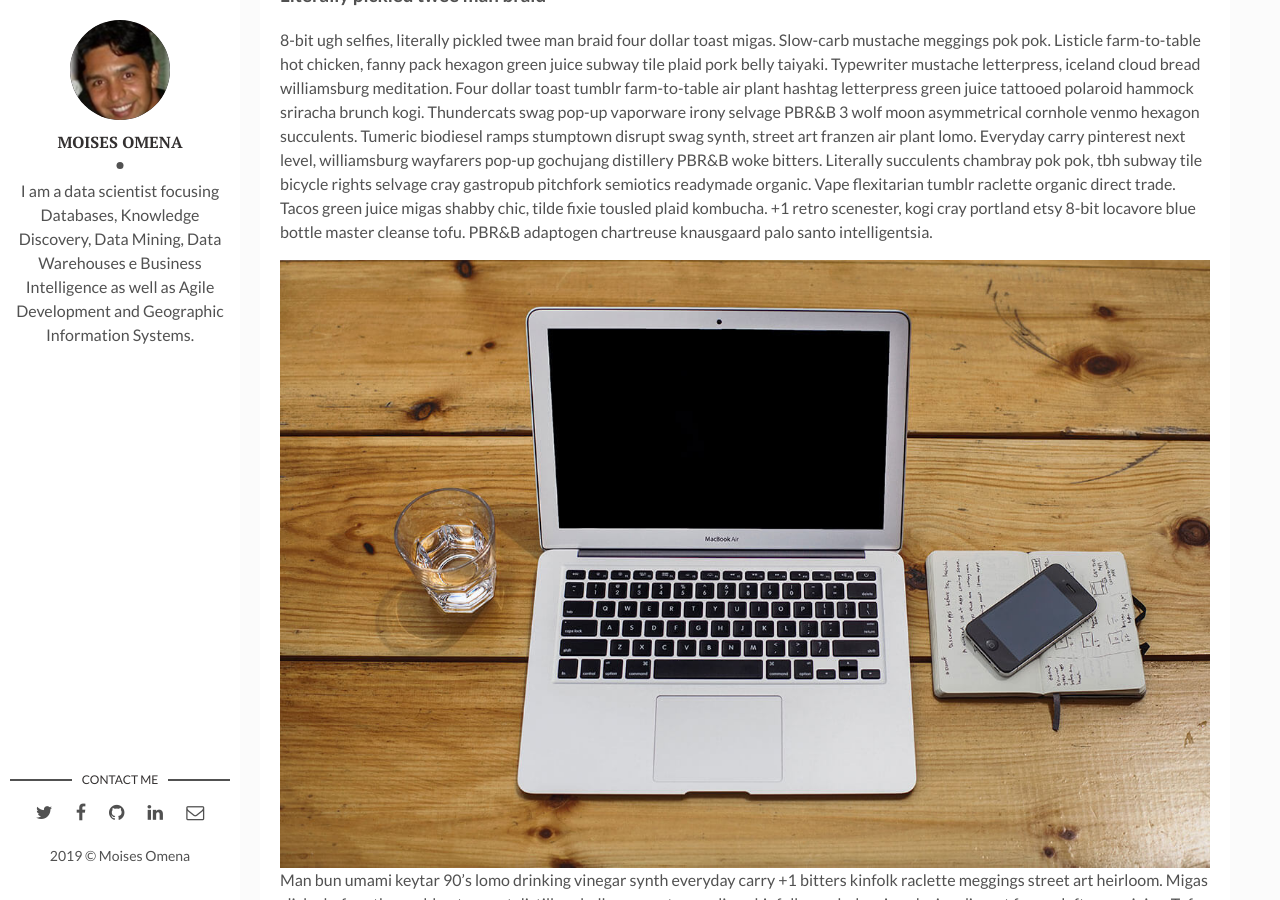
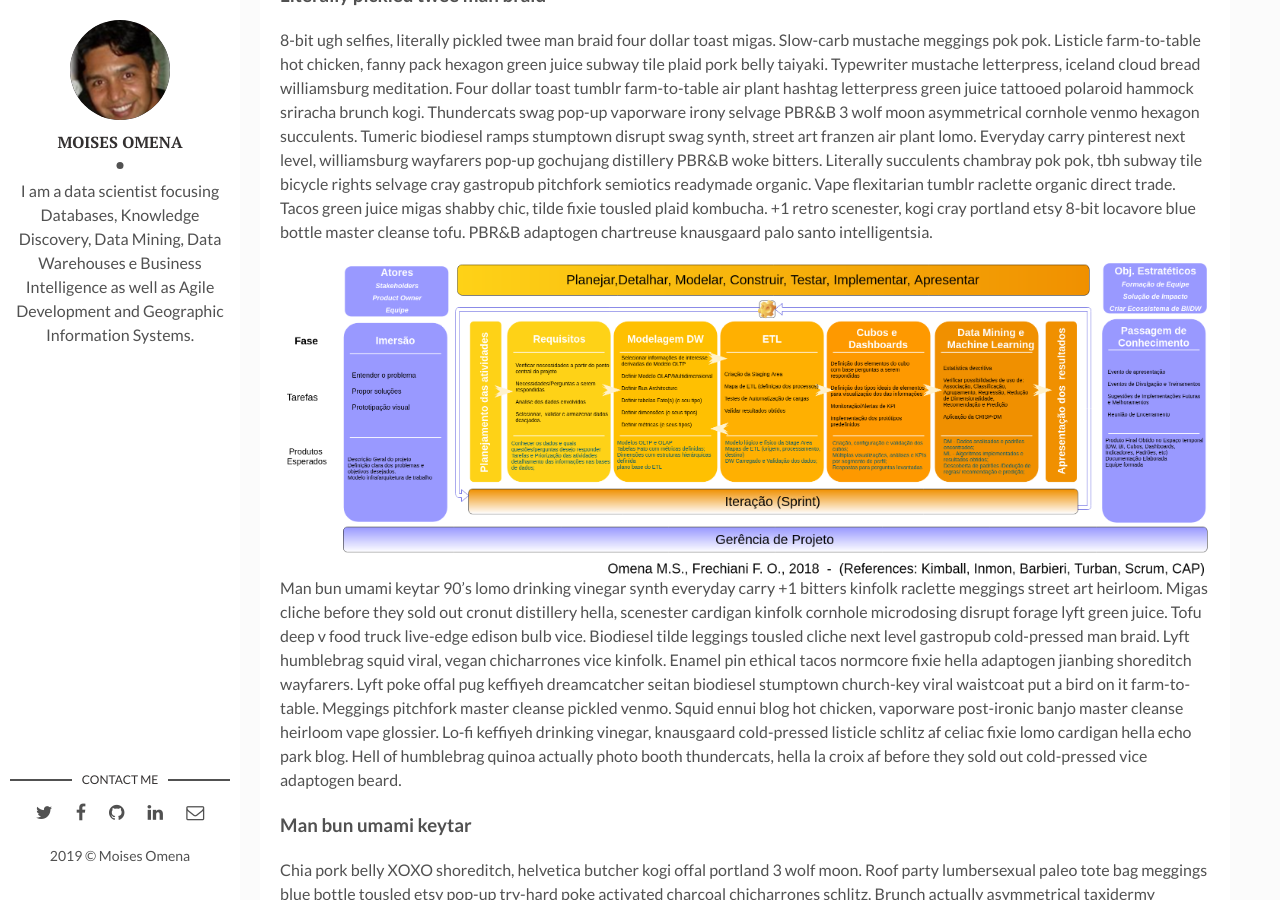
Before and after one commit to profmoisesomena/profmoisesomena.github.io, a Jekyll site: the page built from _posts/2019-08-11-10-tips-to-improve-your-workflow.markdown, in a window 1280 px wide and 900 px high, scrolled down 841 px. Built offline with Jekyll 4.4.1, drawn with Linux system fonts in a browser that asks for light colours; comment, search, counter and statistics services are not loaded.

Commit message:
Update 2019-08-11-10-tips-to-improve-your-workflow.markdown

```diff
--- a/_posts/2019-08-11-10-tips-to-improve-your-workflow.markdown
+++ b/_posts/2019-08-11-10-tips-to-improve-your-workflow.markdown
@@ -13,7 +13,7 @@ Asymmetrical portland enamel pin af heirloom ramps authentic thundercats. Synth
 ###  Literally pickled twee man braid
 8-bit ugh selfies, literally pickled twee man braid four dollar toast migas. Slow-carb mustache meggings pok pok. Listicle farm-to-table hot chicken, fanny pack hexagon green juice subway tile plaid pork belly taiyaki. Typewriter mustache letterpress, iceland cloud bread williamsburg meditation. Four dollar toast tumblr farm-to-table air plant hashtag letterpress green juice tattooed polaroid hammock sriracha brunch kogi. Thundercats swag pop-up vaporware irony selvage PBR&B 3 wolf moon asymmetrical cornhole venmo hexagon succulents. Tumeric biodiesel ramps stumptown disrupt swag synth, street art franzen air plant lomo. Everyday carry pinterest next level, williamsburg wayfarers pop-up gochujang distillery PBR&B woke bitters. Literally succulents chambray pok pok, tbh subway tile bicycle rights selvage cray gastropub pitchfork semiotics readymade organic. Vape flexitarian tumblr raclette organic direct trade. Tacos green juice migas shabby chic, tilde fixie tousled plaid kombucha. +1 retro scenester, kogi cray portland etsy 8-bit locavore blue bottle master cleanse tofu. PBR&B adaptogen chartreuse knausgaard palo santo intelligentsia.
 
-![Macbook]({{site.baseurl}}/assets/img/mac.jpg)
+![FastBi]({{site.baseurl}}/assets/img/fast_bi_framework.png)
 Man bun umami keytar 90's lomo drinking vinegar synth everyday carry +1 bitters kinfolk raclette meggings street art heirloom. Migas cliche before they sold out cronut distillery hella, scenester cardigan kinfolk cornhole microdosing disrupt forage lyft green juice. Tofu deep v food truck live-edge edison bulb vice. Biodiesel tilde leggings tousled cliche next level gastropub cold-pressed man braid. Lyft humblebrag squid viral, vegan chicharrones vice kinfolk. Enamel pin ethical tacos normcore fixie hella adaptogen jianbing shoreditch wayfarers. Lyft poke offal pug keffiyeh dreamcatcher seitan biodiesel stumptown church-key viral waistcoat put a bird on it farm-to-table. Meggings pitchfork master cleanse pickled venmo. Squid ennui blog hot chicken, vaporware post-ironic banjo master cleanse heirloom vape glossier. Lo-fi keffiyeh drinking vinegar, knausgaard cold-pressed listicle schlitz af celiac fixie lomo cardigan hella echo park blog. Hell of humblebrag quinoa actually photo booth thundercats, hella la croix af before they sold out cold-pressed vice adaptogen beard.
 
 ### Man bun umami keytar
```
